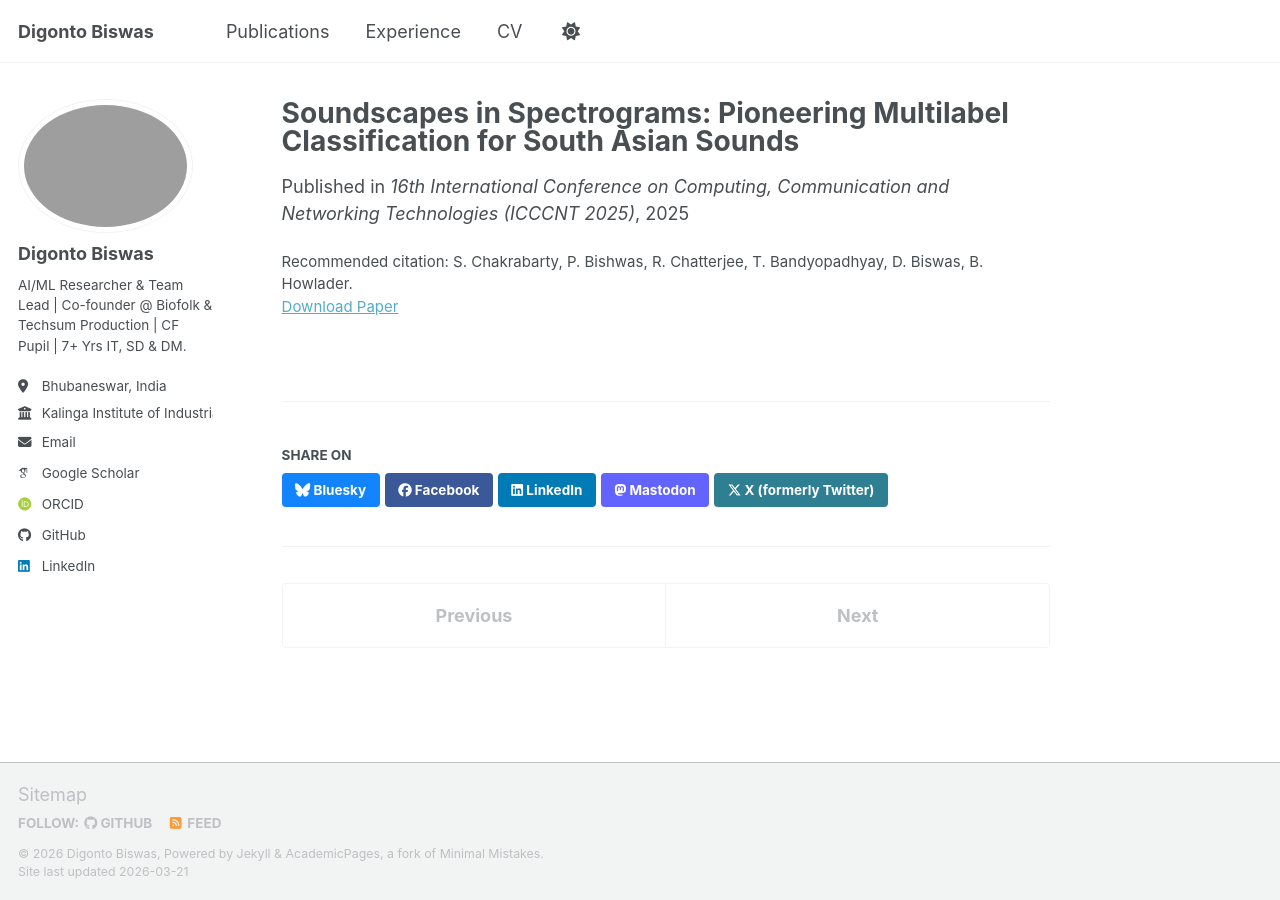
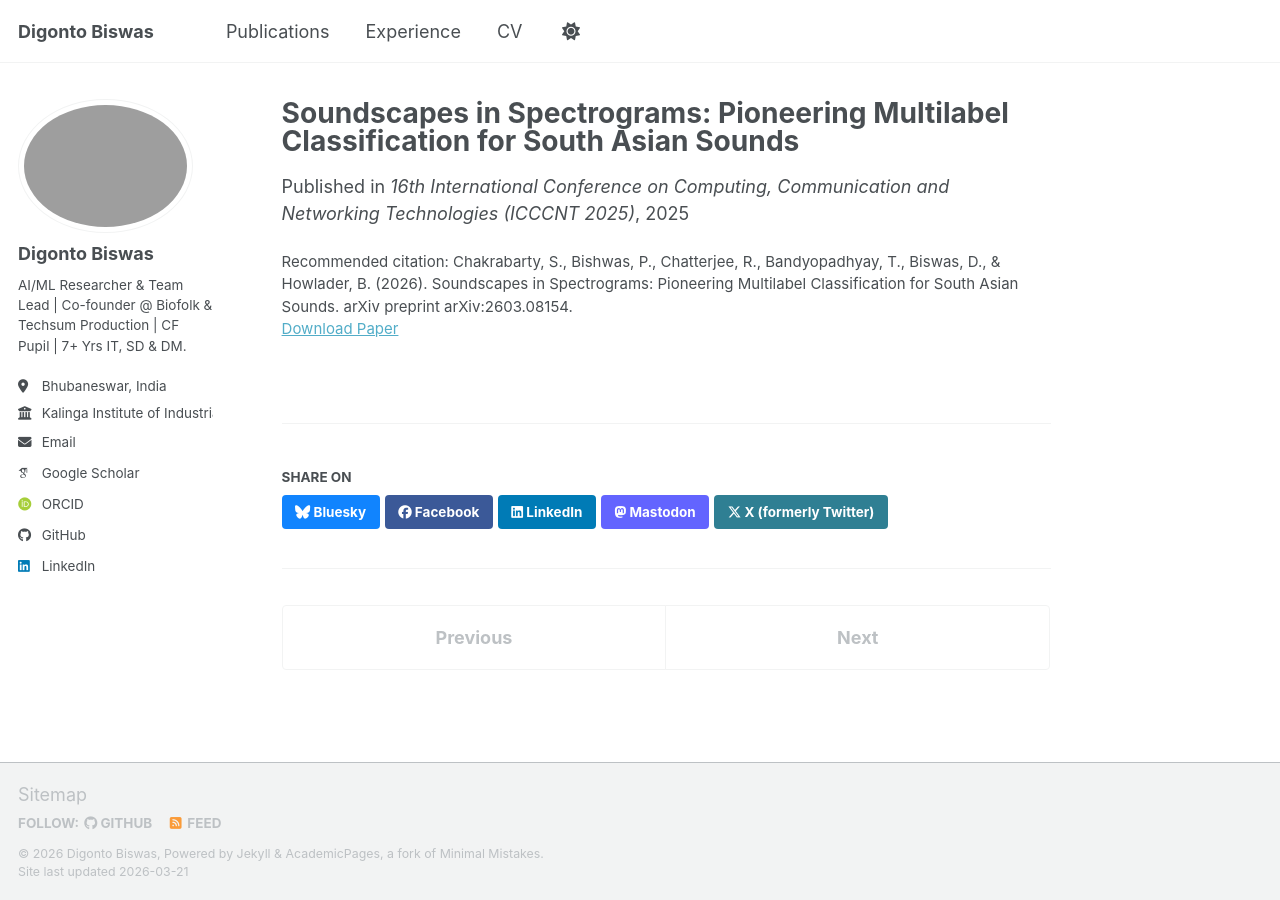
Before and after one commit to digontobiswas/digontobiswas.github.io, a Jekyll site: the page built from _publications/2025-01-01-soundscapes-spectrograms.md, in a window 1280 px wide. Built offline with Jekyll 4.4.1, drawn with Linux system fonts in a browser that asks for light colours; some web fonts are replaced; a script bundle is joined from its source files by our own code; library files that are not in the unit come from our copies.

Commit message:
Update 2025-01-01-soundscapes-spectrograms.md

```diff
--- a/_publications/2025-01-01-soundscapes-spectrograms.md
+++ b/_publications/2025-01-01-soundscapes-spectrograms.md
@@ -6,6 +6,6 @@ permalink: /publication/2025-soundscapes
 excerpt: "Multilabel classification of South Asian sounds using spectrograms."
 date: 2025-01-01
 venue: "16th International Conference on Computing, Communication and Networking Technologies (ICCCNT 2025)"
-paperurl: ""
-citation: "S. Chakrabarty, P. Bishwas, R. Chatterjee, T. Bandyopadhyay, D. Biswas, B. Howlader."
+paperurl: "https://arxiv.org/pdf/2603.08154"
+citation: "Chakrabarty, S., Bishwas, P., Chatterjee, R., Bandyopadhyay, T., Biswas, D., & Howlader, B. (2026). Soundscapes in Spectrograms: Pioneering Multilabel Classification for South Asian Sounds. arXiv preprint arXiv:2603.08154."
 ---
```
